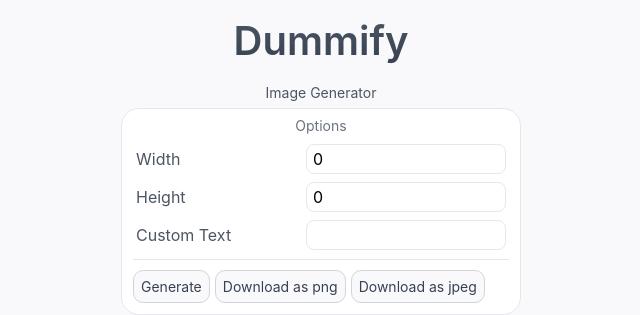
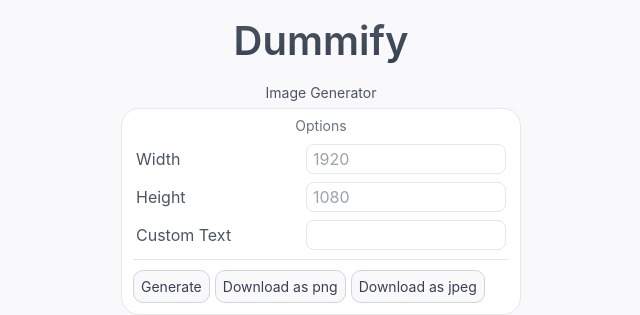
Before and after one commit to axuata/dummify, a Nuxt app: page / in a window 1280 px wide. Shown: the top 315 px of the page, without its empty margins (319-959 px from the left). Built offline with nearby package versions, Linux system fonts and the light colour scheme.

Commit message:
Fixed an input bug that causes unexpected behaviour

```diff
--- a/components/global/ui/CInput.vue
+++ b/components/global/ui/CInput.vue
@@ -13,10 +13,6 @@ const props = defineProps({
     type: String,
     required: true,
   },
-  value: {
-    type: [String, Number],
-    required: true,
-  }
 });
 
 function updateModel(event: Event) {
@@ -27,7 +23,7 @@ function updateModel(event: Event) {
 
 <template>
   <div>
-    <input :type="props.type" :placeholder="props.placeholder" :style="{ width: props.length }" class="b-(solid 1px gray-2) px-6px py-2px rounded-8px" @input="updateModel($event)" :value="props.value" />
+    <input :type="props.type" :placeholder="props.placeholder" :style="{ width: props.length }" class="b-(solid 1px gray-2) px-6px py-2px rounded-8px" @input="updateModel($event)" />
   </div>
 </template>
 
--- a/pages/index.vue
+++ b/pages/index.vue
@@ -84,15 +84,15 @@ function download(type: 'png' | 'jpeg') {
       <CSection title="Options" class="w-400px">
         <div class="flex items-center justify-between px-8px py-4px">
           <p class="text-gray-6">Width</p>
-          <CInput v-model="imageWidth" type="number" placeholder="1920" length="200px" :value="0" />
+          <CInput v-model="imageWidth" type="number" placeholder="1920" length="200px" />
         </div>
         <div class="flex items-center justify-between px-8px py-4px">
           <p class="text-gray-6">Height</p>
-          <CInput v-model="imageHeight" type="number" placeholder="1080" length="200px" :value="0" />
+          <CInput v-model="imageHeight" type="number" placeholder="1080" length="200px" />
         </div>
         <div class="flex items-center justify-between px-8px py-4px">
           <p class="text-gray-6">Custom Text</p>
-          <CInput v-model="imageText" type="string" placeholder="" length="200px" value="" />
+          <CInput v-model="imageText" type="string" placeholder="" length="200px" />
         </div>
         <p>{{ imageWarning }}</p>
         <hr class="m-5px" />
```
